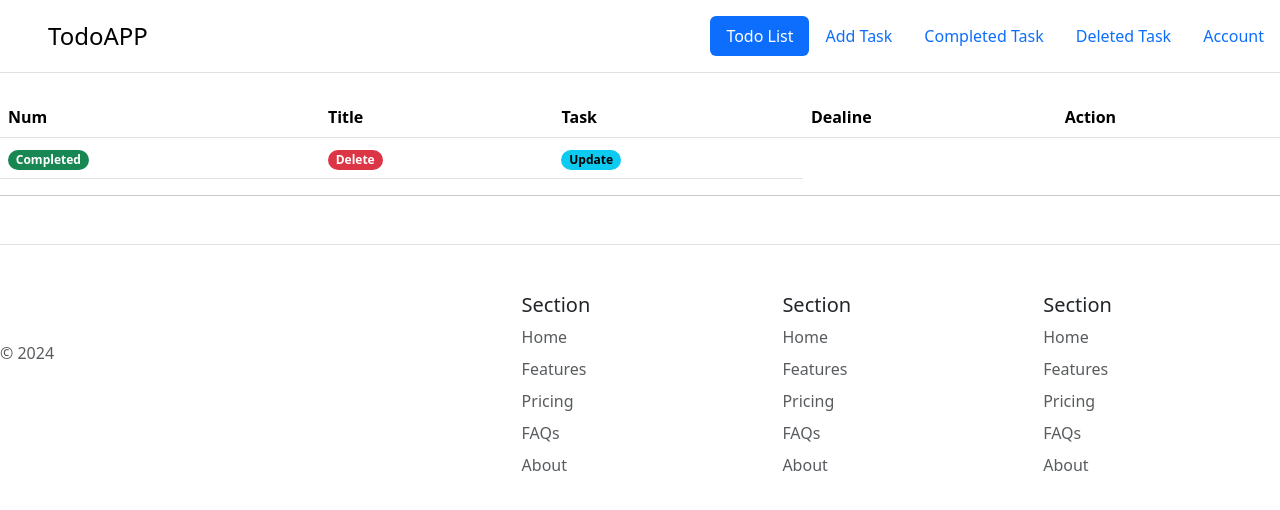
After one commit to lechendemstephen/TodoApp, a Django app: page /deleted_task/ in a window 1280 px wide. The commit adds this page. Shown: the top 510 px of the page. Run offline with Django 4.2, Linux system fonts and the light colour scheme.

Commit message:
Delete task and pagination adde

```diff
--- a/Todo/urls.py
+++ b/Todo/urls.py
@@ -3,4 +3,7 @@ from . import views
 urlpatterns = [
     path('', views.todo, name='todo'),
     path('add_task/', views.add_task, name="add_task"),
+
+    path('deleted_task/', views.deleted_task, name='deleted_task'),
+    path('<int:task_id>/', views.delete_task, name='delete_task'),
 ]
--- a/Todo/views.py
+++ b/Todo/views.py
@@ -1,18 +1,35 @@
-from django.shortcuts import render # type: ignore
+from django.shortcuts import render, redirect# type: ignore
 from .models import Todo
 from .forms import TodoForm
+from django.contrib import messages # type: ignore
+from django.core.paginator import Paginator, EmptyPage, PageNotAnInteger # type: ignore
 # Create your views here.
 
 def todo(request):
     task = Todo.objects.all()
 
+    # pagination for the task
+    p = Paginator(task, 6) # first argument is the list of objects that will be dispayed
+    # getting the desired page from the url
+    page_number = request.GET.get('page')
+
+    try:
+        page_obj = p.get_page(page_number) # return desired page objects
+
+    except PageNotAnInteger:
+        page_obj = p.page(1)
+    except EmptyPage:
+        page_obj = p.page(p.num_pages)
+
 
     context = {
-        'tasks': task
+        'tasks': task,
+        'page_obj': page_obj
     }
 
     return render(request, 'Todo/pages/todo.html', context)
 
+# Adding
 def add_task(request):
     if request.method == "POST":
         form = TodoForm(request.POST)
@@ -22,10 +39,26 @@ def add_task(request):
            data.task = form.cleaned_data['task']
            data.dead_line = form.cleaned_data['dead_line']
            data.save()
-           print('saved successfully')
+           messages.success(request, 'Task Successfully Added')
+
+           return redirect('add_task')
 
     else:
         form = TodoForm
 
+    return render(request, 'Todo/pages/add_task.html')
 
-    return render(request, 'Todo/pages/add_task.html')
+
+# deleting task
+def deleted_task(request):
+
+    return render(request, 'Todo/pages/deleted_task.html')
+
+
+def delete_task(request, task_id):
+    task = Todo.objects.filter(id=task_id)
+    task.delete()
+    messages.success(request, 'Task Deleted')
+    return redirect('todo')
+
+    return render(request, 'Todo/pages/todo.html')
--- a/TodoApp/templates/Todo/includes/nav.html
+++ b/TodoApp/templates/Todo/includes/nav.html
@@ -8,7 +8,7 @@
       <li class="nav-item"><a href="{% url 'todo' %}" class="nav-link active" aria-current="page">Todo List</a></li>
       <li class="nav-item"><a href="{% url 'add_task' %}" class="nav-link">Add Task</a></li>
       <li class="nav-item"><a href="#" class="nav-link">Completed Task</a></li>
-      <li class="nav-item"><a href="#" class="nav-link">Deleted Task</a></li>
+      <li class="nav-item"><a href="{% url 'deleted_task' %}" class="nav-link">Deleted Task</a></li>
       <li class="nav-item"><a href="#" class="nav-link">Account</a></li>
     </ul>
   </header>
--- a/TodoApp/templates/Todo/pages/add_task.html
+++ b/TodoApp/templates/Todo/pages/add_task.html
@@ -3,6 +3,7 @@
 <section class="pb-4">
     <div class="border rounded-5">
         <h2 class="text-center">Add Task</h2>
+        {% include 'Todo/includes/alerts.html' %}
         <section class="w-100 p-4 d-flex justify-content-center pb-4">
           <form style="width: 26rem;" action="" method="POST">
             {% csrf_token %}
--- /dev/null
+++ b/TodoApp/templates/Todo/pages/deleted_task.html
@@ -0,0 +1,29 @@
+{% extends "Todo/includes/base.html" %}
+{% block content %}
+<table class="table">
+    <thead class="thead-dark">
+      <tr>
+        <th scope="col">Num</th>
+        <th scope="col">Title</th>
+        <th scope="col">Task</th>
+        <th scope="col">Dealine</th>
+        <th scope="col">Action</th>
+      </tr>
+    </thead>
+    <tbody>
+      <tr>
+        {% comment %} {% for task in tasks %}
+        <th scope="row">{{ task.id }}</th>
+        <td>{{ task.title }}</td>
+        <td>{{ task.task }}</td>
+        <td>{{ task.dead_line}}</td> {% endcomment %}
+       <td>  <a href="#" ><span class="badge text-bg-success rounded-pill">Completed</span> </a></td>
+      <td>  <a href="#" ><span class="badge text-bg-danger rounded-pill">Delete</span> </a></td>
+        <td>  <a href="#" ><span class="badge text-bg-info rounded-pill">Update</span></a></td>
+      </tr>
+     {% comment %} {% endfor %} {% endcomment %}
+    </tbody>
+  </table>
+  <hr>
+
+{% endblock %}
```
Also changed, not shown: TodoApp/settings.py (+11 -0 lines), TodoApp/templates/Todo/includes/alerts.html (added, +8 -0 lines), TodoApp/templates/Todo/pages/todo.html (+16 -1 lines), db.sqlite3.
